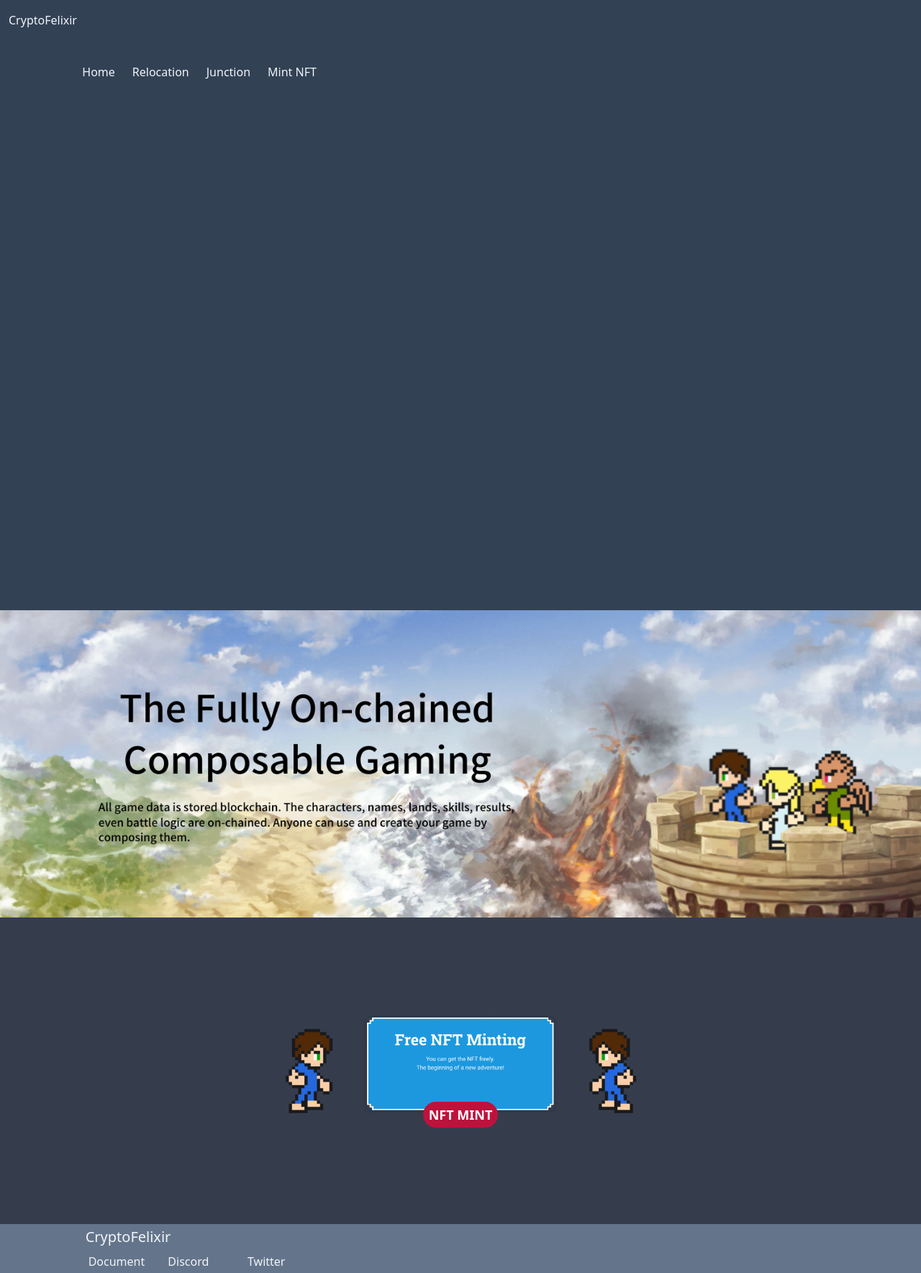
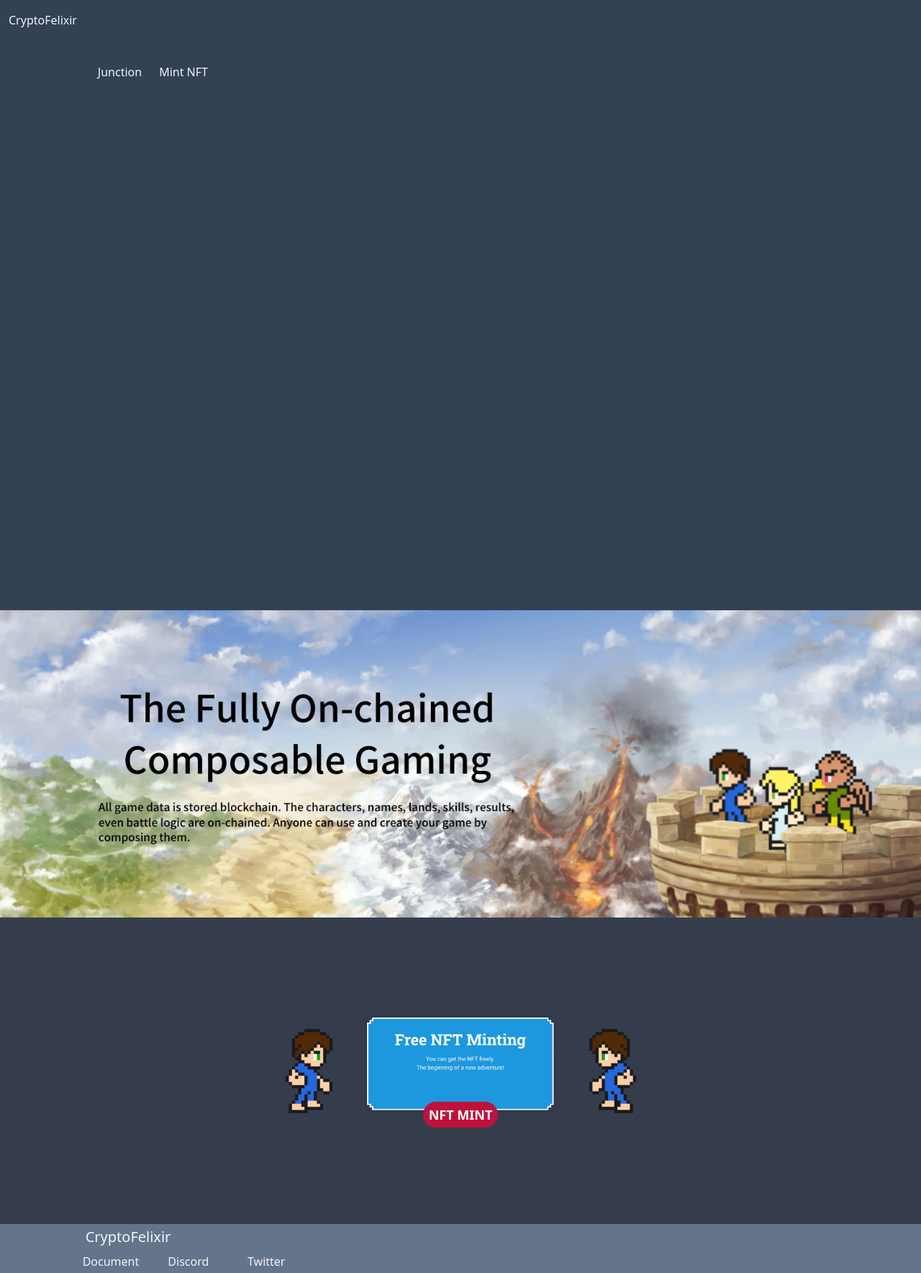
Before and after one commit to yamapyblack/felixir-dao, a Next.js app in the folder packages/frontend/: page / in a window 1280 px wide. Shown: the whole page at 72% size. Built offline with nearby package versions, Linux system fonts and the light colour scheme.

Commit message:
Junction and Header and Footer create

```diff
--- /dev/null
+++ b/packages/frontend/pages/Junction.tsx
@@ -0,0 +1,24 @@
+/* eslint-disable jsx-a11y/alt-text */
+import Header from './components/Header';
+import Footer from './components/Footer';
+import Image from 'next/image';
+
+export default function Junction() {
+  return (
+    <div>
+        <Header/>
+            <div className="max-w-full container bg-slate-600">
+                <div className=''>
+                    <div className='grid grid-cols-3 gap-14 space-x-4 space-y-4 box-border p-16 '>
+                        <Image className="" src="/sampleChara.png"  width={300} height={300} />
+                        <Image className="box-border h-32 w-32 p-4 border-4 " src="/sampleChara.png"  width={250} height={250} />
+                        <Image className="box-border h-32 w-32 p-4 border-4 " src="/sampleChara.png"  width={250} height={250} />
+                        <Image className="box-border h-32 w-32 p-4 border-4 " src="/sampleChara.png"  width={250} height={250} />
+                        <Image className="box-border h-32 w-32 p-4 border-4 " src="/sampleChara.png"  width={250} height={250} />
+                    </div>
+                </div>
+            </div>
+        <Footer/>
+    </div>
+  );
+}
--- /dev/null
+++ b/packages/frontend/pages/components/Footer.tsx
@@ -0,0 +1,18 @@
+import Link from 'next/link';
+
+ function Footer() {
+     return       <footer className="bg-slate-500">
+     <div className="grid grid-cols-12 gap-12 place-content-start">
+       <div></div>
+       <div className='text-xl bg-slate-500 px-2 py-1 text-slate-100'>CryptoFelixir</div>
+     </div>
+     <div className='grid grid-cols-12 gap-12 place-content-start'>
+       <div></div>
+       <div className='rounded-full px-1 py-1 text-slate-100  hover:bg-rose-700'>Document</div>
+       <div className='rounded-full px-3 py-1 text-slate-100  hover:bg-rose-700'>Discord</div>
+       <div className='rounded-full px-3 py-1 text-slate-100  hover:bg-rose-700'>Twitter</div>
+     </div>
+   </footer>;
+   }
+
+   export default Footer;
--- /dev/null
+++ b/packages/frontend/pages/components/Header.tsx
@@ -0,0 +1,17 @@
+import Link from 'next/link';
+
+ function Header() {
+     return <header>
+            <nav className="max-w-full bg-slate-700">
+                <div className="grid grid-rows-12 grid-flow-col gap-4">
+                <div className="col-span-8 px-3 py-1 my-3 text-slate-100 font-medium"><a href="">CryptoFelixir</a></div>
+                <div className='justify-end flex'>
+                    <div className="rounded-full px-3 py-1 my-3 text-slate-100  hover:bg-rose-700"><Link href="/Junction">Junction</Link></div>
+                    <div className="rounded-full px-3 py-1 my-3 text-slate-100  hover:bg-rose-700"><a href="/">Mint NFT</a></div>
+                </div>
+                </div>
+            </nav>
+        </header>;
+   }
+
+   export default Header;
--- a/packages/frontend/pages/index.tsx
+++ b/packages/frontend/pages/index.tsx
@@ -3,6 +3,9 @@ import { ethers } from "ethers"
 import Head from 'next/head'
 import Image from 'next/image'
 import styles from '../styles/Home.module.css'
+import Header from './components/Header';
+import Footer from './components/Footer';
+
 
 const Home: NextPage = () => {
   let contractText: string = 'hello';
@@ -56,43 +59,13 @@ const Home: NextPage = () => {
     </>
   }
   return (
-    <div className="">
-      <Head>
-        <title>Create Next App</title>
-        <meta name="description" content="Generated by create next app" />
-        <link rel="icon" href="/favicon.ico" />
-      </Head>
-
-      <nav className="max-w-full bg-slate-700">
-        <div className="grid grid-rows-12 grid-flow-col gap-4">
-          <div className="col-span-8 px-3 py-1 my-3 text-slate-100 font-medium"><a href="">CryptoFelixir</a></div>
-          <div className='justify-end flex'>
-            <div className="rounded-full px-3 py-1 my-3 text-slate-100 hover:bg-rose-700"><a href="">Home</a></div>
-            <div className="rounded-full px-3 py-1 my-3 text-slate-100  hover:bg-rose-700"><a href="">Relocation</a></div>
-            <div className="rounded-full px-3 py-1 my-3 text-slate-100  hover:bg-rose-700"><a href="">Junction</a></div>
-            <div className="rounded-full px-3 py-1 my-3 text-slate-100  hover:bg-rose-700"><a href="">Mint NFT</a></div>
-          </div>
-        </div>
-      </nav>
-
+    <div>
+      <Header />
       <main className={styles.title}>
       <Image className="absolute" src="/KeyLayout.png" alt="Main Image"  width={1500} height={500}/>
       <MintButton />
       </main>
-
-      <footer className="bg-slate-500">
-        <div className="grid grid-cols-12 gap-12 place-content-start">
-          <div></div>
-          <div className='text-xl bg-slate-500 px-2 py-1 text-slate-100'>CryptoFelixir</div>
-        </div>
-        <div className='grid grid-cols-12 gap-12 place-content-start'>
-          <div></div>
-          <div className='rounded-full px-3 py-1 text-slate-100  hover:bg-rose-700'>Document</div>
-          <div className='rounded-full px-3 py-1 text-slate-100  hover:bg-rose-700'>Discord</div>
-          <div className='rounded-full px-3 py-1 text-slate-100  hover:bg-rose-700'>Twitter</div>
-        </div>
-
-      </footer>
+      <Footer />
     </div>
   )
 }
```
